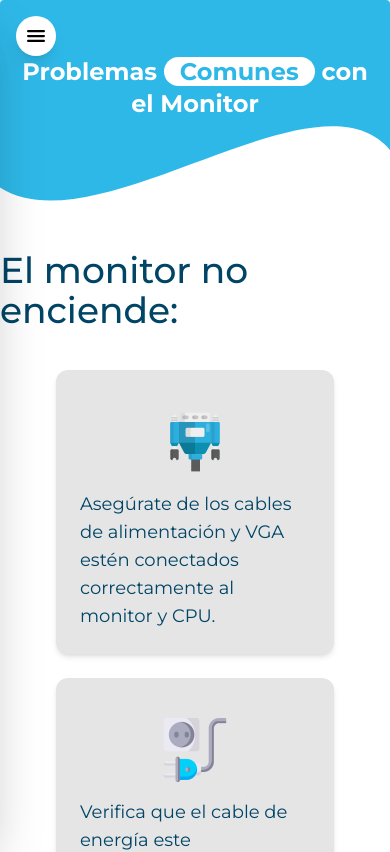
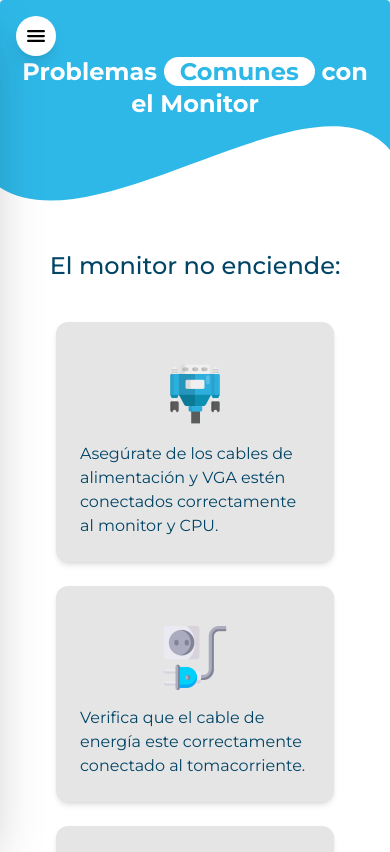
Before and after one commit to FeOsorioo/pagina_de_soporte, a React (Vite) app: page /monitor in a window 390 px wide. Shown: the top 852 px of the page. Built offline with nearby package versions, Linux system fonts and the light colour scheme.

Commit message:
Responsive commit

```diff
--- a/src/pages/monitor.jsx
+++ b/src/pages/monitor.jsx
@@ -8,11 +8,11 @@ import Header from "../Components/header"
 
 const Monitor = () => {
   return (
-    <div className="text-[#004466] flex flex-col items-center text-lg">
+    <div className="text-[#004466] flex flex-col items-center text-base md:text-lg">
 
     <Header text1="Problemas" text2="Comunes" text3="con el Monitor" color="2eb8e8" />
 
-    <h1 id="monitor_0" className="text-4xl text-left font-medium">El monitor no enciende:</h1>
+    <h1 id="monitor_0" className="text-2xl md:text-4xl text-left font-medium">El monitor no enciende:</h1>
 
     <div className="grid grid-cols-1 md:grid-cols-2 lg:grid-cols-3 gap-6 mx-14 my-10">
       <div id="monitor_1" className="bg-neutral-200 flex flex-col p-6 items-center rounded-xl shadow-md">
```
